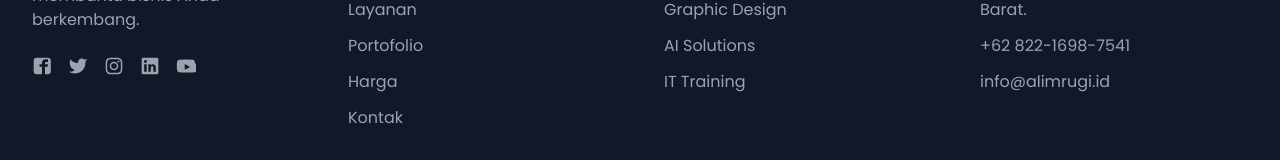
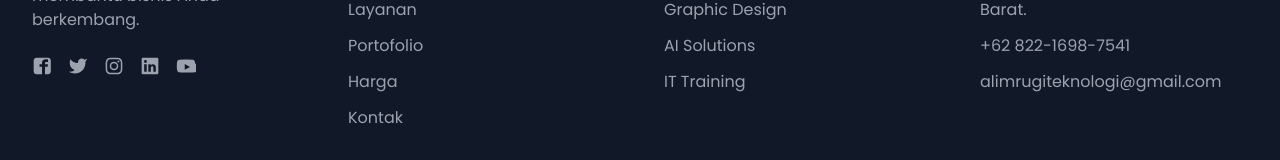
Before and after one commit to alimrugiteknologi/alimrugi-compro, a Next.js app: page / in a window 1280 px wide. Shown: the part 7707-7867 px from the top of the page. Built offline with nearby package versions, Linux system fonts and the light colour scheme.

Commit message:
fix: change invalid address

```diff
--- a/src/app/components/Contact.tsx
+++ b/src/app/components/Contact.tsx
@@ -157,7 +157,7 @@ ${formData.message}`;
                   "@type": "ContactPoint",
                   telephone: "+62-21-1234-5678",
                   contactType: "customer service",
-                  email: "info@alimrugi.id",
+                  email: "alimrugiteknologi@gmail.com",
                   availableLanguage: ["Indonesian", "English"],
                 },
                 {
--- a/src/app/components/Footer.tsx
+++ b/src/app/components/Footer.tsx
@@ -266,11 +266,11 @@ export default function Footer() {
               </li>
               <li>
                 <a
-                  href="mailto:info@alimrugi.id"
+                  href="mailto:alimrugiteknologi@gmail.com"
                   className="hover:text-white transition-colors"
-                  aria-label="Kirim email ke PT ALIM RUGI TEKNOLOGI di alamat info@alimrugi.id"
+                  aria-label="Kirim email ke PT ALIM RUGI TEKNOLOGI di alamat alimrugiteknologi@gmail.com"
                 >
-                  info@alimrugi.id
+                  alimrugiteknologi@gmail.com
                 </a>
               </li>
             </ul>
--- a/src/app/components/Header.tsx
+++ b/src/app/components/Header.tsx
@@ -43,23 +43,23 @@ export default function Header() {
             "@context": "https://schema.org",
             "@type": "Organization",
             "name": "PT ALIM RUGI TEKNOLOGI",
-            "url": "https://alimrugi.id",
-            "logo": "https://alimrugi.id/main-logo.webp",
+            "url": "https://alimtech.id",
+            "logo": "https://alimtech.id/main-logo.webp",
             "description": "Mitra digital terpercaya yang menyediakan solusi website, aplikasi mobile, dan digitalisasi bisnis yang inovatif.",
             "address": {
               "@type": "PostalAddress",
-              "streetAddress": "Gedung Mitra Digital, Jl. Teknologi Baru No. 123",
-              "addressLocality": "Jakarta Selatan",
-              "addressRegion": "DKI Jakarta",
-              "postalCode": "12930",
+              "streetAddress": "KP. Karamat RT 003 RW 010, Desa Ciherang, Kecamatan Cianjur, Kabupaten Cianjur, Provinsi Jawa Barat.",
+              "addressLocality": "Cianjur",
+              "addressRegion": "Jawa Barat",
+              "postalCode": "43211",
               "addressCountry": "ID"
             },
             "contactPoint": {
               "@type": "ContactPoint",
-              "telephone": "+62-21-1234-5678",
+              "telephone": "+62822-1698-75418",
               "contactType": "customer service",
-              "email": "info@alimrugi.id",
-              "availableLanguage": ["Indonesian", "English"]
+              "email": "alimrugiteknologi@gmail.com",
+              "availableLanguage": ["Indonesian"]
             },
             "sameAs": [
               "https://facebook.com/alimrugi",
--- a/src/app/components/Hero.tsx
+++ b/src/app/components/Hero.tsx
@@ -16,7 +16,7 @@ export default function Hero() {
             "@type": "WebPage",
             "name": "PT ALIM RUGI TEKNOLOGI - Solusi Digital Terpercaya",
             "description": "Transformasi digital bisnis Anda dengan solusi website, aplikasi mobile, dan digitalisasi yang inovatif.",
-            "url": "https://alimrugi.id",
+            "url": "https://alimtech.id",
             "mainEntity": {
               "@type": "Organization",
               "name": "PT ALIM RUGI TEKNOLOGI",
--- a/src/app/layout.tsx
+++ b/src/app/layout.tsx
@@ -29,7 +29,7 @@ export const metadata: Metadata = {
   openGraph: {
     type: "website",
     locale: "id_ID",
-    url: "https://alimrugi.id",
+    url: "https://alimtech.id",
     siteName: "PT ALIM RUGI TEKNOLOGI",
     title: "PT ALIM RUGI TEKNOLOGI - Solusi Digital Terpercaya di Indonesia",
     description: "Transformasi digital bisnis Anda dengan solusi website, aplikasi mobile, dan digitalisasi yang inovatif dari PT ALIM RUGI TEKNOLOGI.",
@@ -96,8 +96,8 @@ export default function RootLayout({
             "@context": "https://schema.org",
             "@type": "Organization",
             name: "PT ALIM RUGI TEKNOLOGI",
-            url: "https://alimrugi.id",
-            logo: "https://alimrugi.id/main-logo.webp",
+            url: "https://alimtech.id",
+            logo: "https://alimtech.id/main-logo.webp",
             description: "Mitra digital terpercaya untuk solusi website, aplikasi mobile, dan digitalisasi bisnis.",
             address: {
               "@type": "PostalAddress",
--- a/src/app/robots.ts
+++ b/src/app/robots.ts
@@ -7,6 +7,6 @@ export default function robots(): MetadataRoute.Robots {
       allow: '/',
       disallow: ['/private/', '/admin/'],
     },
-    sitemap: 'https://alimrugi.id/sitemap.xml',
+    sitemap: 'https://alimtech.id/sitemap.xml',
   };
 }
--- a/src/app/sitemap.ts
+++ b/src/app/sitemap.ts
@@ -1,7 +1,7 @@
 import { MetadataRoute } from 'next';
 
 export default function sitemap(): MetadataRoute.Sitemap {
-  const baseUrl = 'https://alimrugi.id';
+  const baseUrl = 'https://alimtech.id';
 
   return [
     {
```
